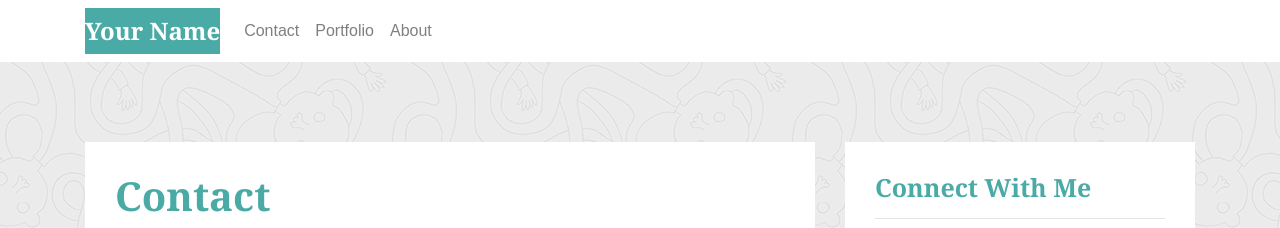
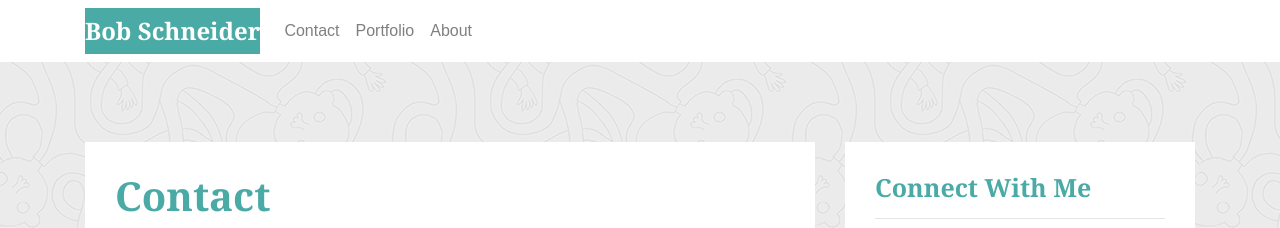
Before and after one commit to schmedly9/Bootstrap-Portfolio, a plain HTML site: page contact.html in a window 1280 px wide. Shown: the top 228 px of the page. Drawn offline with nearby package versions, Linux system fonts and the light colour scheme.

Commit message:
corrections

```diff
--- a/contact.html
+++ b/contact.html
@@ -23,7 +23,7 @@
     <div class="container">
       <!-- Brand and toggle get grouped for better mobile display -->
       <div class="navbar-header">
-        <a class="navbar-brand" href="index.html" id="logo">Your Name</a>
+        <a class="navbar-brand" href="index.html" id="logo">Bob Schneider</a>
       </div>
       <button type="button" class="navbar-toggler collapsed ml-auto" data-toggle="collapse" data-target="#page-nav-collapse" aria-expanded="false">
           <span class="sr-only">Toggle navigation</span>
```
Also changed, not shown: portfolio.html (+1 -1 lines).
